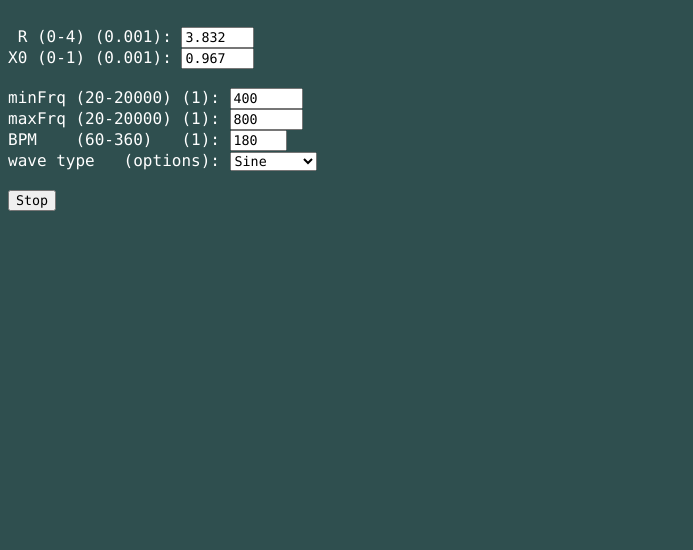
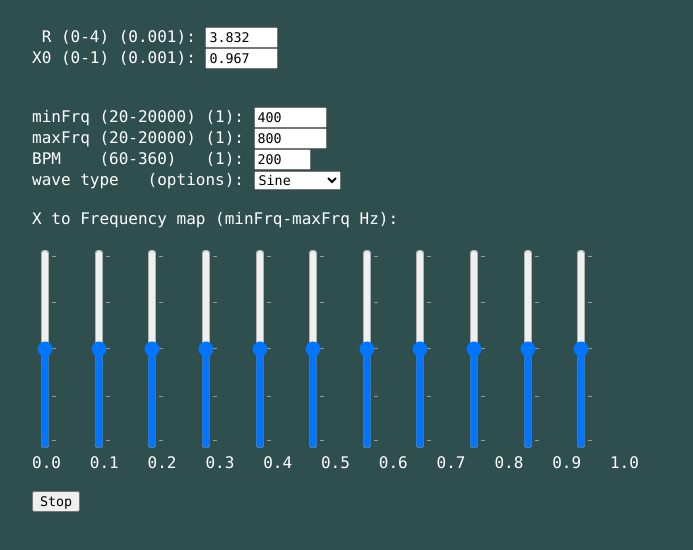
Before and after one commit to marin-8/MusicaJuaqo, a plain HTML site: page index.html in a window 1280 px wide. Both pictures are taken after a click on the button "Play". Shown: the whole page, without its empty margins (0-693 px from the left). Drawn offline with Linux system fonts and the light colour scheme.

Commit message:
Añado cosas jaJÁ

```diff
--- a/index.html
+++ b/index.html
@@ -15,22 +15,22 @@
 
     <link rel="stylesheet" href="styles.css">
 </head>
-<body>
+<body style="margin-left:2em">
     <br>
     <label for="R">&nbsp;R (0-4) (0.001):</label>
-    <input type="number" id="R" min="0" max="4" step="0.001" value="3.832">
+    <input id="R" type="number" min="0" max="4" step="0.001" value="3.832">
     <br>
     <label for="X0">X0 (0-1) (0.001):</label>
-    <input type="number" id="X0" min="0" max="4" step="0.001" value="0.967">
-    <br><br>
+    <input id="X0" type="number" min="0" max="4" step="0.001" value="0.967">
+    <br><br><br>
     <label for="minFrq">minFrq (20-20000) (1):</label>
-    <input type="number" id="minFrq" min="20" max="20000" step="1" value="400">
+    <input id="minFrq" type="number" min="20" max="20000" step="1" value="400">
     <br>
     <label for="maxFrq">maxFrq (20-20000) (1):</label>
-    <input type="number" id="maxFrq" min="20" max="20000" step="1" value="800">
+    <input id="maxFrq" type="number" min="20" max="20000" step="1" value="800">
     <br>
     <label for="BPM">BPM &nbsp;&nbsp;&nbsp;(60-360)&nbsp;&nbsp; (1):</label>
-    <input type="number" id="BPM" min="60" max="360" step="1" value="180">
+    <input id="BPM" type="number" min="60" max="360" step="1" value="200">
     <br>
     <label for="waveType">wave type &nbsp;&nbsp;(options):</label>
     <select id="waveType">
@@ -40,6 +40,29 @@
         <option value="triangle">Triangle</option>
     </select>
     <br><br>
+    <label>X to Frequency map (minFrq-maxFrq Hz):</label>
+    <br><br>
+    <datalist id="marcas">
+        <option value="100">
+        <option value="75">
+        <option value="50">
+        <option value="24">
+        <option value="0">
+    </datalist>
+    <input id="i00" style="margin-left:0.3em" type="range" min="0" max="100" step="1" orient="vertical" list="marcas" />
+    <input id="i01" style="margin-left:1.8em" type="range" min="0" max="100" step="1" orient="vertical" list="marcas" />
+    <input id="i02" style="margin-left:1.8em" type="range" min="0" max="100" step="1" orient="vertical" list="marcas" />
+    <input id="i03" style="margin-left:1.8em" type="range" min="0" max="100" step="1" orient="vertical" list="marcas" />
+    <input id="i04" style="margin-left:1.8em" type="range" min="0" max="100" step="1" orient="vertical" list="marcas" />
+    <input id="i05" style="margin-left:1.8em" type="range" min="0" max="100" step="1" orient="vertical" list="marcas" />
+    <input id="i06" style="margin-left:1.8em" type="range" min="0" max="100" step="1" orient="vertical" list="marcas" />
+    <input id="i07" style="margin-left:1.8em" type="range" min="0" max="100" step="1" orient="vertical" list="marcas" />
+    <input id="i08" style="margin-left:1.8em" type="range" min="0" max="100" step="1" orient="vertical" list="marcas" />
+    <input id="i09" style="margin-left:1.8em" type="range" min="0" max="100" step="1" orient="vertical" list="marcas" />
+    <input id="i10" style="margin-left:1.8em" type="range" min="0" max="100" step="1" orient="vertical" list="marcas" />
+    <br>
+    <label>0.0&nbsp;&nbsp;&nbsp;0.1&nbsp;&nbsp;&nbsp;0.2&nbsp;&nbsp;&nbsp;0.3&nbsp;&nbsp;&nbsp;0.4&nbsp;&nbsp;&nbsp;0.5&nbsp;&nbsp;&nbsp;0.6&nbsp;&nbsp;&nbsp;0.7&nbsp;&nbsp;&nbsp;0.8&nbsp;&nbsp;&nbsp;0.9&nbsp;&nbsp;&nbsp;1.0</label>
+    <br><br>
     <button id="btn_playStop" onclick="playStop()">Play</button>
 </body>
 </html>
--- a/script.js
+++ b/script.js
@@ -8,6 +8,7 @@ let x;
 let minFrq;
 let maxFrq;
 let waveType;
+let frecuencias;
 
 function playStop()
 {
@@ -37,6 +38,15 @@ function playStop()
         let bpm = document.getElementById("BPM").value;
         time = 60000/bpm;
         waveType = document.getElementById("waveType").value;
+
+        frecuencias = [];
+        for (let i = 0; i < 11; i++) {
+            let id = "i"+ (i < 10 ? "0" : "") + i.toString();
+            let rawValue = document.getElementById(id).value / 100;
+            let actualValue = (maxFrq - minFrq) * rawValue + minFrq;
+            frecuencias.push(actualValue);
+        }
+
         intervalHandler = setInterval(algoritmo, time);
 
         btn_playStop.innerHTML = "Stop";
@@ -45,8 +55,18 @@ function playStop()
     playing = !playing;
 }
 
-function algoritmo()
+function algoritmo ()
 {
-    playTone(x*(maxFrq-minFrq)+minFrq, waveType, time/1000)
+    let indiceMenor = parseInt(x*10);
+    let frecuenciaMenor = Math.min(frecuencias[indiceMenor], frecuencias[indiceMenor+1]);
+    let frecuenciaMayor = Math.max(frecuencias[indiceMenor], frecuencias[indiceMenor+1]);
+    let frecuencia = parseInt((frecuenciaMayor - frecuenciaMenor) * (x*10-Math.floor(x*10)) + frecuenciaMenor);
+    playTone(frecuencia, waveType, time/1000)
     x = r*x*(1-x);
 }
+
+function roundSpecific (number, decimals)
+{
+    let power = Math.pow(10,decimals);
+    return Math.round(number * power) / power
+}
--- a/styles.css
+++ b/styles.css
@@ -10,3 +10,15 @@ body {
 label {
     color: white;
 }
+
+input[type=range][orient=vertical]
+{
+    -webkit-appearance: slider-vertical; /* Chromium */
+    width: 8px;
+    height: 200px;
+    padding: 0 5px;
+}
+
+option {
+    color: white;
+}
```
